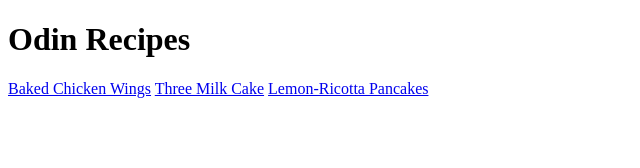
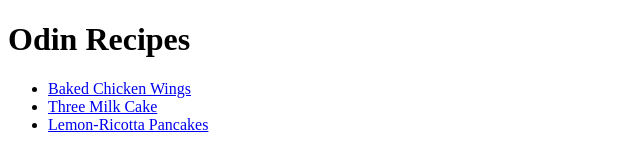
Before and after one commit to k7inho6/odin-recipes, a plain HTML site: page index.html in a window 1280 px wide. Shown: the whole page, without its empty margins (0-640 px from the left). Drawn offline with Linux system fonts and the light colour scheme.

Commit message:
Create unordered list to organize recipes links

```diff
--- a/index.html
+++ b/index.html
@@ -1,5 +1,7 @@
 <!DOCTYPE html>
+
 <html lang="en">
+
     <head>
         <meta charset="utf-8">
         <title>Odin Recipes</title>
@@ -7,9 +9,11 @@
 
     <body>
         <h1>Odin Recipes</h1>
-        <a href="recipes/chicken.html">Baked Chicken Wings</a>
-        <a href="recipes/cake.html">Three Milk Cake</a>
-        <a href="recipes/pancakes.html">Lemon-Ricotta Pancakes</a>
+        <ul>
+        <li><a href="recipes/chicken.html">Baked Chicken Wings</a></li>
+        <li><a href="recipes/cake.html">Three Milk Cake</a></li>
+        <li><a href="recipes/pancakes.html">Lemon-Ricotta Pancakes</a></li>
+        </ul>
     </body>
 
 </html>
```
